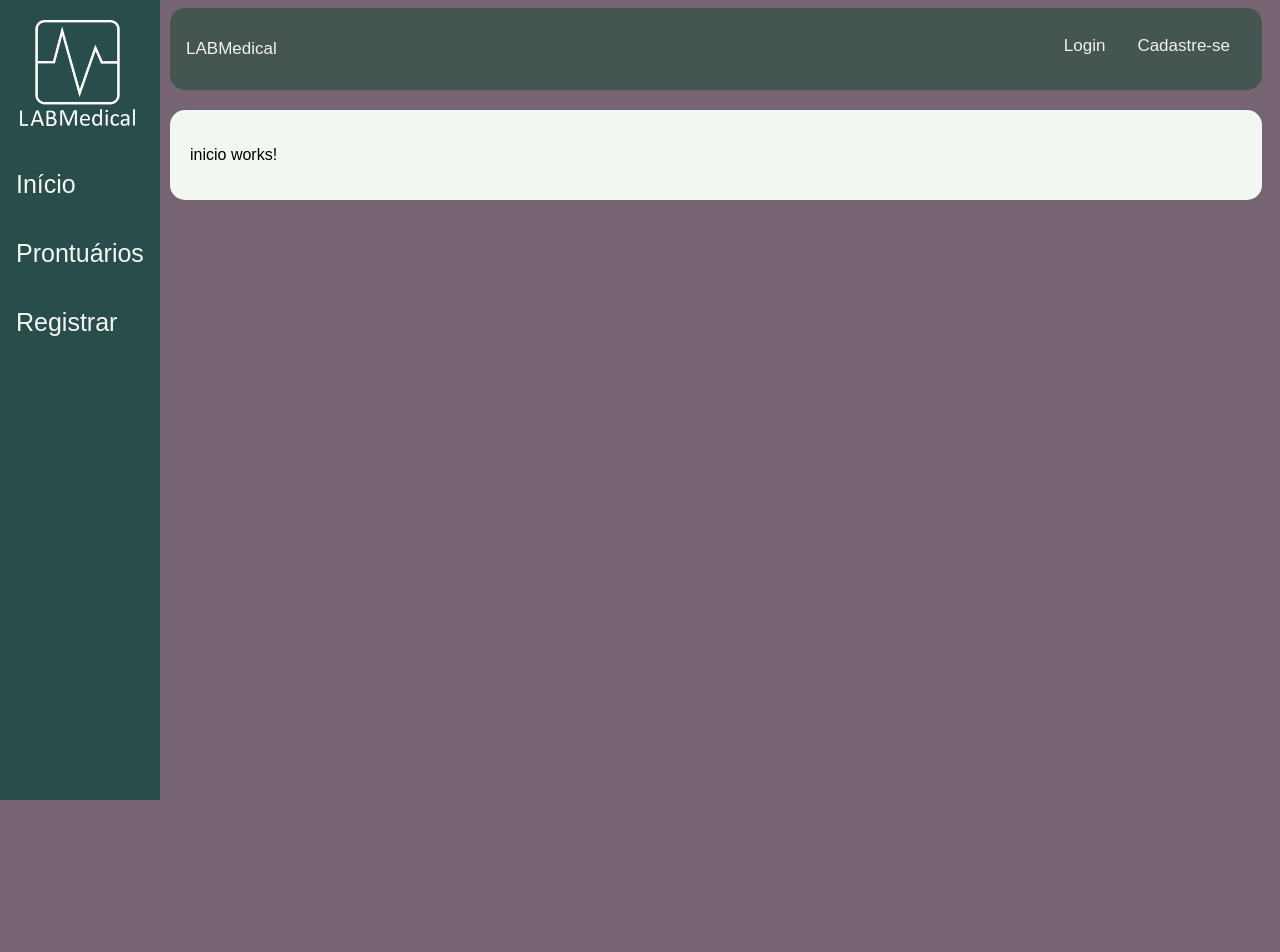
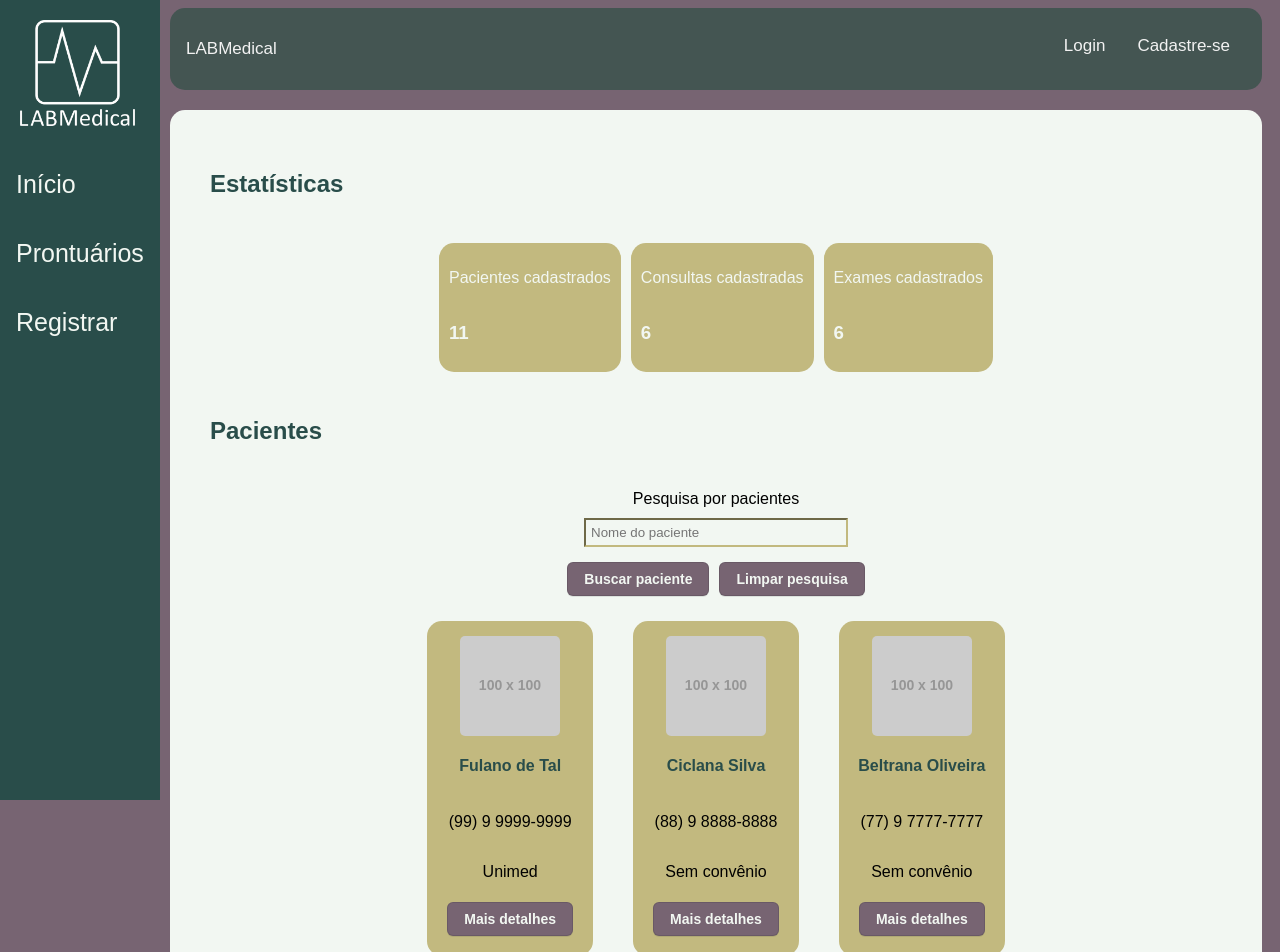
Before and after one commit to heloiseap/LABMedical, an Angular app in the folder LABMedical/: page /inicio in a window 1280 px wide. Shown: the top 952 px of the page. Before the commit the page ends 800 px from the top, so only its background shows below. Built offline with nearby package versions, Linux system fonts and the light colour scheme.

Commit message:
tela inicio

```diff
--- a/LABMedical/src/app/inicio/inicio.component.html
+++ b/LABMedical/src/app/inicio/inicio.component.html
@@ -1 +1,58 @@
-<p>inicio works!</p>
+<div class="inicio">
+  <div class="titulo">
+    <h2>Estatísticas</h2>
+  </div>
+
+  <div class="estatisticas">
+    <div class="dados">
+      <p>Pacientes cadastrados</p>
+      <h3>{{ this.numPacientes }}</h3>
+    </div>
+    <div class="dados">
+      <p>Consultas cadastradas</p>
+      <h3>{{ this.numConsultas }}</h3>
+    </div>
+    <div class="dados">
+      <p>Exames cadastrados</p>
+      <h3>{{ this.numConsultas }}</h3>
+    </div>
+  </div>
+  <div class="titulo"><h2>Pacientes</h2></div>
+
+  <div class="pesquisa">
+    <label for="nomePesquisa">Pesquisa por pacientes</label>
+    <input
+      type="text"
+      placeholder="Nome do paciente"
+      [(ngModel)]="nomePesquisa"
+      id="nomePesquisa"
+    />
+    <div>
+      <button class="btn-normal" (click)="buscarPaciente()">
+        Buscar paciente
+      </button>
+      <button class="btn-normal" (click)="limparPesquisa()">
+        Limpar pesquisa
+      </button>
+    </div>
+  </div>
+
+  <div class="mostrar-pacientes">
+    <div class="pacientes">
+      <div class="paciente" *ngFor="let paciente of pacienteLista">
+        <img src="https://placehold.jp/100x100.png" />
+        <h4>{{ paciente.nome }}</h4>
+        <!-- {{paciente.idade}} -->
+        <p>{{ paciente.telefone }}</p>
+        <p>{{ paciente?.convenio }}</p>
+        <button
+          class="btn-normal"
+          type="button"
+          routerLink="['paciente',{{ paciente.id }}]"
+        >
+          Mais detalhes
+        </button>
+      </div>
+    </div>
+  </div>
+</div>
--- a/LABMedical/src/app/inicio/inicio.component.scss
+++ b/LABMedical/src/app/inicio/inicio.component.scss
@@ -0,0 +1,123 @@
+.estatisticas {
+  display: flex;
+  justify-content: center;
+}
+.dados {
+  background-color: #c2b97f;
+  color: #f2f7f2;
+  display: flex;
+  flex-direction: column;
+  justify-content: center;
+  border-radius: 15px;
+  padding: 10px;
+  margin: 5px;
+}
+
+.pacientes {
+  display: grid;
+  grid-template-columns: 1fr 1fr 1fr;
+  grid-gap: 10px;
+}
+.paciente {
+  background-color: #c2b97f;
+  color: black;
+  display: flex;
+  flex-direction: column;
+  align-items: center;
+  border-radius: 15px;
+  padding: 15px;
+  margin: 15px;
+
+  h4 {
+    color: #294D4A;
+  }
+  img{
+    border-radius: 5px;
+  }
+}
+
+.mostrar-pacientes {
+  display: flex;
+  flex-direction: column;
+  justify-content: center;
+  align-items: center;
+}
+
+.pesquisa {
+  display: flex;
+  flex-direction: column;
+  align-items: center;
+  padding: 0px 15px;
+   label{
+    margin: 5px;
+   }
+
+  input {
+    min-width: 250px;
+    margin: 5px;
+    background-color: #f2f7f2;
+    border-color: #c2b97f;
+    padding: 5px;
+
+}
+  div {
+    padding: 5px;
+    display: flex;
+    align-items: start;
+  }
+}
+.btn-normal {
+  appearance: none;
+  background-color: #776472;
+  border: 1px solid rgba(27, 31, 35, 0.15);
+  border-radius: 6px;
+  box-shadow: rgba(27, 31, 35, 0.1) 0 1px 0;
+  box-sizing: border-box;
+  color: #f2f7f2;
+  cursor: pointer;
+  display: inline-block;
+  font-size: 14px;
+  font-weight: 600;
+  line-height: 20px;
+  padding: 6px 16px;
+  position: relative;
+  text-align: center;
+  text-decoration: none;
+  user-select: none;
+  -webkit-user-select: none;
+  touch-action: manipulation;
+  vertical-align: middle;
+  white-space: nowrap;
+  margin: 5px;
+}
+
+.btn-normal:focus:not(:focus-visible):not(.focus-visible) {
+  box-shadow: none;
+  outline: none;
+}
+
+.btn-normal:hover {
+  background-color: #445552;
+}
+
+.btn-normal:focus {
+  box-shadow: rgba(46, 164, 79, 0.4) 0 0 0 3px;
+  outline: none;
+}
+
+.btn-normal:disabled {
+  background-color: #94d3a2;
+  border-color: rgba(27, 31, 35, 0.1);
+  color: rgba(255, 255, 255, 0.8);
+  cursor: default;
+}
+
+.btn-normal:active {
+  background-color: #298e46;
+  box-shadow: rgba(20, 70, 32, 0.2) 0 1px 0 inset;
+}
+.titulo{
+    padding: 10px;
+    margin: 10px;
+    color: #294D4A;
+}
--- a/LABMedical/src/app/inicio/inicio.component.ts
+++ b/LABMedical/src/app/inicio/inicio.component.ts
@@ -1,12 +1,40 @@
-import { Component } from '@angular/core';
-
+import { Component, OnInit } from '@angular/core';
+import { PacienteService } from '../mod-paciente/paciente.service';
+import { ExameService } from '../mod-exame/exame.service';
+import { ConsultaService } from '../mod-consulta/consulta.service';
+import { CommonModule } from '@angular/common';
+import { RouterLink } from '@angular/router';
+import { FormsModule } from '@angular/forms';
 @Component({
   selector: 'app-inicio',
   standalone: true,
-  imports: [],
+  imports: [CommonModule, RouterLink, FormsModule],
   templateUrl: './inicio.component.html',
-  styleUrl: './inicio.component.scss'
+  styleUrl: './inicio.component.scss',
 })
-export class InicioComponent {
+export class InicioComponent implements OnInit {
+  constructor(
+    private consultaService: ConsultaService,
+    private exameService: ExameService,
+    private pacienteService: PacienteService
+  ) {}
 
+  numPacientes: number = this.pacienteService.quantidadePacientes();
+  numConsultas: number = this.consultaService.quantidadeConsultas();
+  numExames: number = this.exameService.quantidadeExames();
+  pacienteLista = this.pacienteService.pegarNove();
+
+  ngOnInit(): void {
+
+  }
+
+  nomePesquisa: string = ''
+
+  buscarPaciente() {
+    this.pacienteLista = this.pacienteService.buscarPaciente(this.nomePesquisa)
+  }
+
+  limparPesquisa() {
+    this.pacienteLista = this.pacienteService.pegarNove()
+  }
 }
--- a/LABMedical/src/app/mod-consulta/consulta.service.ts
+++ b/LABMedical/src/app/mod-consulta/consulta.service.ts
@@ -9,6 +9,10 @@ export class ConsultaService {
 
   listaConsultas: Array<object> = consultas;
 
+  quantidadeConsultas() {
+    return consultas.length
+  }
+
   registroConsulta(consultaNova: object) {
     this.listaConsultas.push(consultaNova);
     localStorage.setItem('consultas', JSON.stringify(this.listaConsultas))
--- a/LABMedical/src/app/mod-exame/exame.service.ts
+++ b/LABMedical/src/app/mod-exame/exame.service.ts
@@ -10,6 +10,10 @@ export class ExameService {
 
   listaExames: Array<object> = exames
 
+  quantidadeExames() {
+    return exames.length
+  }
+
   adicionarExame(exameNovo: object) {
     this.listaExames.push(exameNovo)
     localStorage.setItem('exames',JSON.stringify(this.listaExames))
--- a/LABMedical/src/app/mod-paciente/paciente.service.ts
+++ b/LABMedical/src/app/mod-paciente/paciente.service.ts
@@ -1,22 +1,37 @@
 import { Injectable } from '@angular/core';
 import pacientes from '../../mock-db/pacientes.json';
-import { max } from 'rxjs';
+
 @Injectable({
   providedIn: 'root',
 })
 export class PacienteService {
   constructor() {}
 
-  listaPacientes= pacientes;
+  listaPacientes = pacientes;
+  quantidadePacientes() {
+    return pacientes.length;
+  }
 
   buscarPaciente(nome: string) {
     return pacientes.filter((paciente) => paciente.nome === nome);
   }
+
+  pegarNove() {
+    if (this.listaPacientes.length > 9) {
+      return this.listaPacientes.slice(0, 9);
+    } else {
+      return this.listaPacientes;
+    }
+  }
+
   adicionarPaciente(pacienteNovo: any) {
-    let ultimaId = Math.max.apply(null,this.listaPacientes.map(paciente => paciente.id))
-    pacienteNovo.id = ultimaId + 1
+    let ultimaId = Math.max.apply(
+      null,
+      this.listaPacientes.map((paciente) => paciente.id)
+    );
+    pacienteNovo.id = ultimaId + 1;
     this.listaPacientes.push(pacienteNovo);
     localStorage.setItem('pacientes', JSON.stringify(this.listaPacientes));
-    console.log(pacienteNovo)
+    console.log(pacienteNovo);
   }
 }
--- a/LABMedical/src/app/registrar/registrar-paciente/registrar-paciente.component.ts
+++ b/LABMedical/src/app/registrar/registrar-paciente/registrar-paciente.component.ts
@@ -44,7 +44,7 @@ export class RegistrarPacienteComponent implements OnInit {
     nomeEmergencia: '',
     alergias: [],
     cuidadosEspecificos: [],
-    convenio: '',
+    convenio: 'Sem convênio',
     numConvenio: '',
     valConvenio: '',
     cep: '',
--- a/LABMedical/src/mock-db/pacientes.json
+++ b/LABMedical/src/mock-db/pacientes.json
@@ -41,7 +41,7 @@
     "nomeEmergencia": "Joao",
     "alergias": [],
     "cuidadosEspecificos": [],
-    "convenio": "",
+    "convenio": "Sem convênio",
     "numConvenio": "",
     "valConvenio": "",
     "cep": "",
@@ -68,7 +68,7 @@
     "nomeEmergencia": "Joao",
     "alergias": ["Alergia a Amendoim"],
     "cuidadosEspecificos": [],
-    "convenio": "",
+    "convenio": "Sem convênio",
     "numConvenio": "",
     "valConvenio": "",
     "cep": "",
@@ -122,7 +122,7 @@
     "nomeEmergencia": "Joao",
     "alergias": ["Alergia a Sulfa"],
     "cuidadosEspecificos": ["Asma"],
-    "convenio": "",
+    "convenio": "Sem convênio",
     "numConvenio": "",
     "valConvenio": "",
     "cep": "",
@@ -204,7 +204,7 @@
 
     "alergias": [],
     "cuidadosEspecificos": ["Asma"],
-    "convenio": "",
+    "convenio": "Sem convênio",
     "numConvenio": "",
     "valConvenio": "",
     "cep": "",
@@ -232,7 +232,7 @@
 
     "alergias": ["Alergia a Frutos do Mar"],
     "cuidadosEspecificos": [],
-    "convenio": "",
+    "convenio": "Sem convênio",
     "numConvenio": "",
     "valConvenio": "",
     "cep": "",
@@ -288,7 +288,7 @@
 
     "alergias": [],
     "cuidadosEspecificos": ["Gestante"],
-    "convenio": "",
+    "convenio": "Sem convênio",
     "numConvenio": "",
     "valConvenio": "",
     "cep": "",
```
